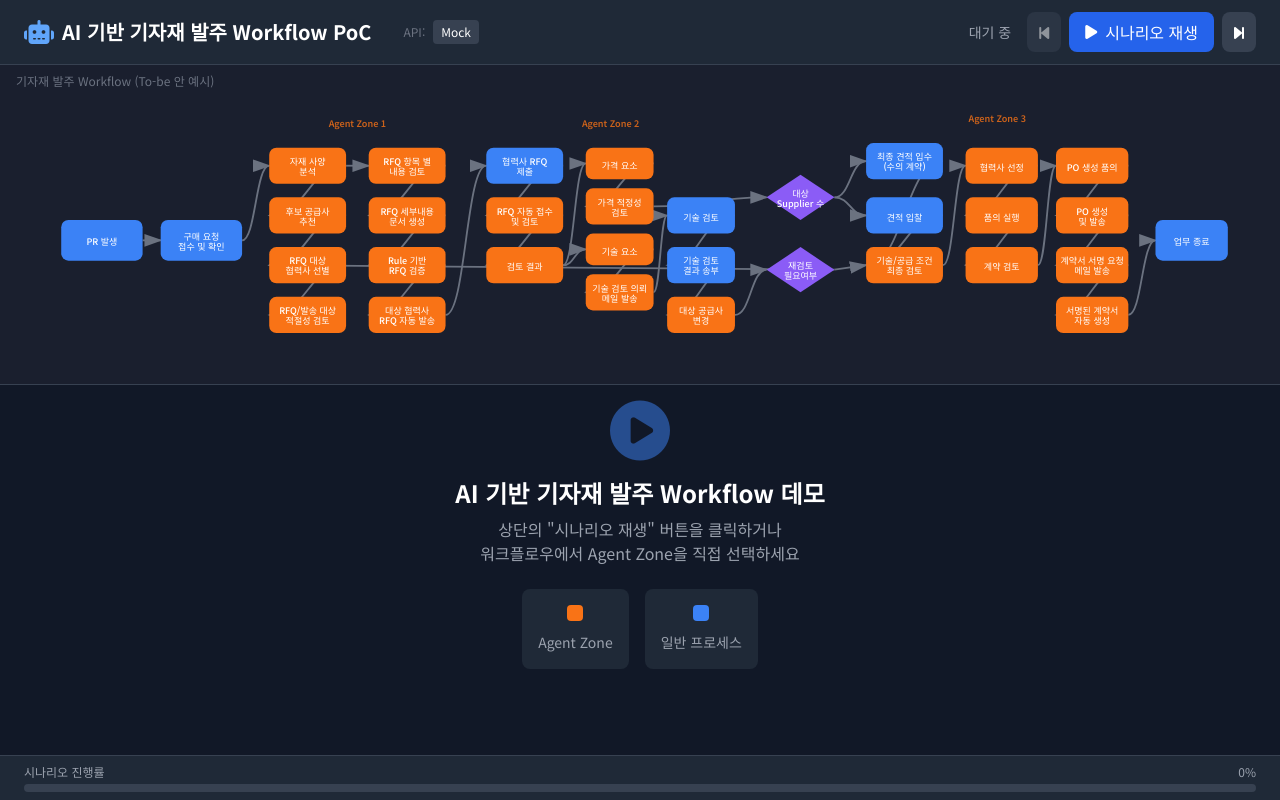
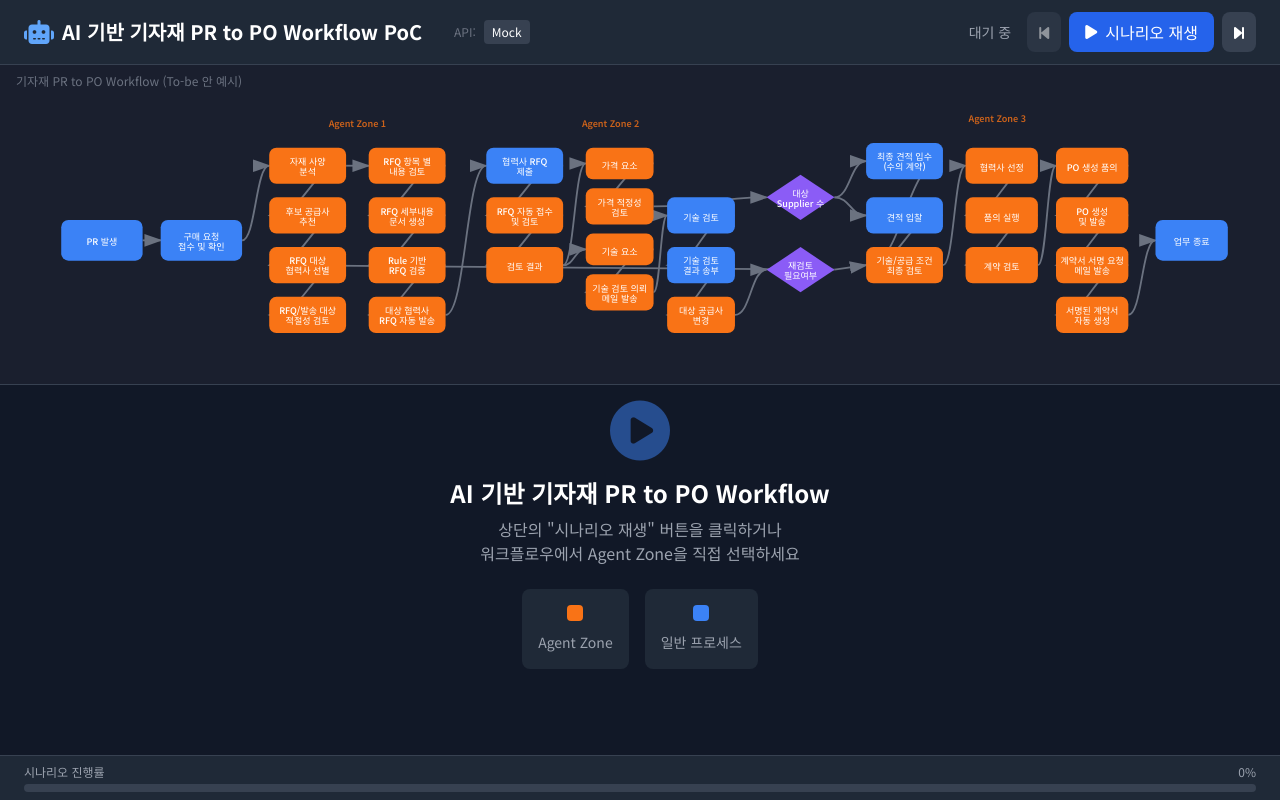
Before and after one commit to 0JaeminKim0/hw-rfq-gen, a website: page index.html in a window 1280 px wide. Drawn offline with nearby package versions, Linux system fonts and the light colour scheme.

Commit message:
PR to PO

```diff
--- a/index.html
+++ b/index.html
@@ -3,7 +3,7 @@
 <head>
     <meta charset="UTF-8">
     <meta name="viewport" content="width=device-width, initial-scale=1.0">
-    <title>AI 기반 기자재 발주 Workflow PoC</title>
+    <title>AI 기반 기자재 PR to PO Workflow PoC</title>
     <script src="https://cdn.tailwindcss.com"></script>
     <link rel="stylesheet" href="https://cdn.jsdelivr.net/npm/@fortawesome/fontawesome-free@6.4.0/css/all.min.css">
     <link href="https://fonts.googleapis.com/css2?family=Noto+Sans+KR:wght@300;400;500;600;700&display=swap" rel="stylesheet">
@@ -21,7 +21,7 @@
             <div class="flex items-center gap-4">
                 <div class="flex items-center gap-2">
                     <i class="fas fa-robot text-blue-400 text-2xl"></i>
-                    <span class="text-xl font-bold">AI 기반 기자재 발주 Workflow PoC</span>
+                    <span class="text-xl font-bold">AI 기반 기자재 PR to PO Workflow PoC</span>
                 </div>
                 <!-- API Mode Toggle -->
                 <div class="flex items-center gap-2 ml-4">
@@ -55,7 +55,7 @@
         <main class="flex-1 flex flex-col overflow-hidden">
             <!-- Workflow Overview Panel -->
             <section id="workflow-panel" class="bg-gray-850 border-b border-gray-700 p-4 relative" style="height: 320px;">
-                <div class="absolute top-2 left-4 text-xs text-gray-500">기자재 발주 Workflow (To-be 안 예시)</div>
+                <div class="absolute top-2 left-4 text-xs text-gray-500">기자재 PR to PO Workflow (To-be 안 예시)</div>
                 <div id="workflow-container" class="h-full overflow-x-auto">
                     <!-- SVG Workflow will be injected here -->
                 </div>
@@ -66,7 +66,7 @@
                 <!-- Welcome Screen -->
                 <div id="welcome-screen" class="h-full flex flex-col items-center justify-center text-center">
                     <i class="fas fa-play-circle text-6xl text-blue-500 mb-4 animate-pulse"></i>
-                    <h2 class="text-2xl font-bold mb-2">AI 기반 기자재 발주 Workflow 데모</h2>
+                    <h2 class="text-2xl font-bold mb-2">AI 기반 기자재 PR to PO Workflow</h2>
                     <p class="text-gray-400 mb-6">상단의 "시나리오 재생" 버튼을 클릭하거나<br>워크플로우에서 Agent Zone을 직접 선택하세요</p>
                     <div class="flex gap-4">
                         <div class="bg-gray-800 rounded-lg p-4 text-center">
```
